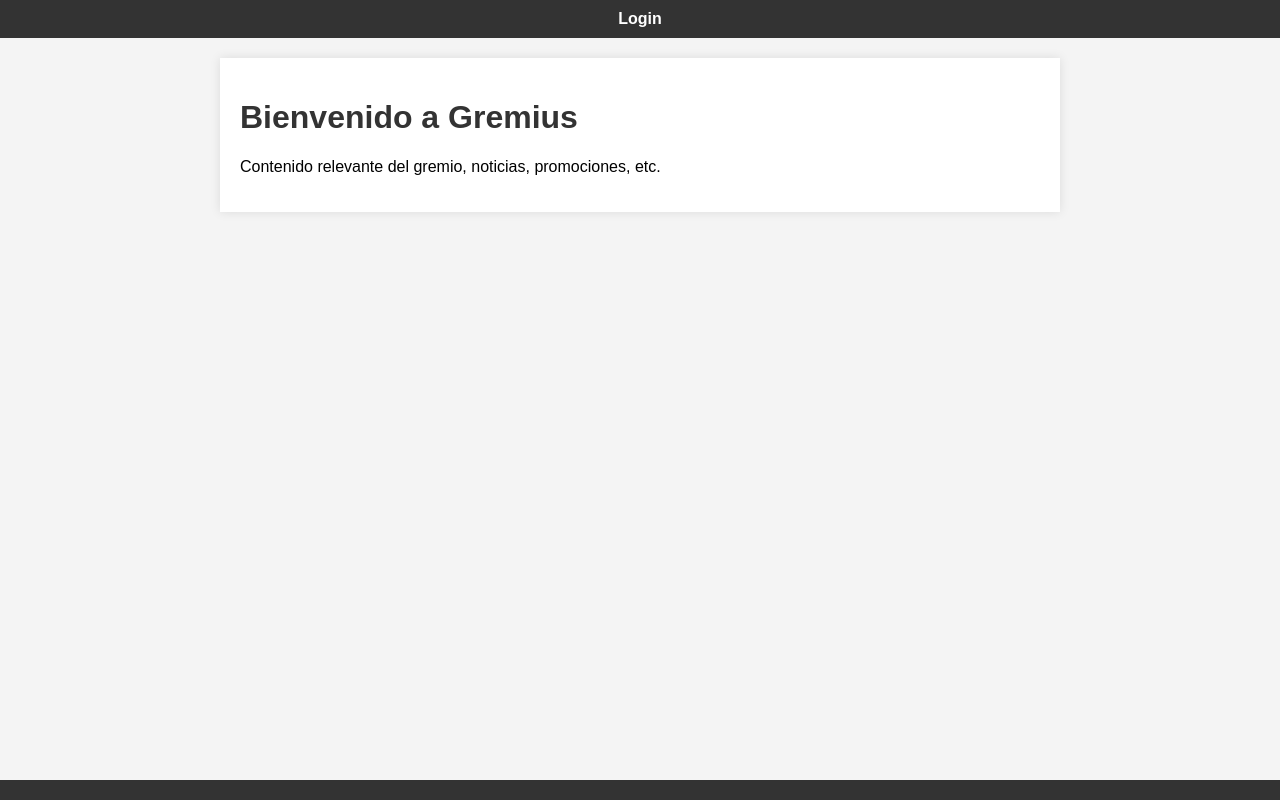
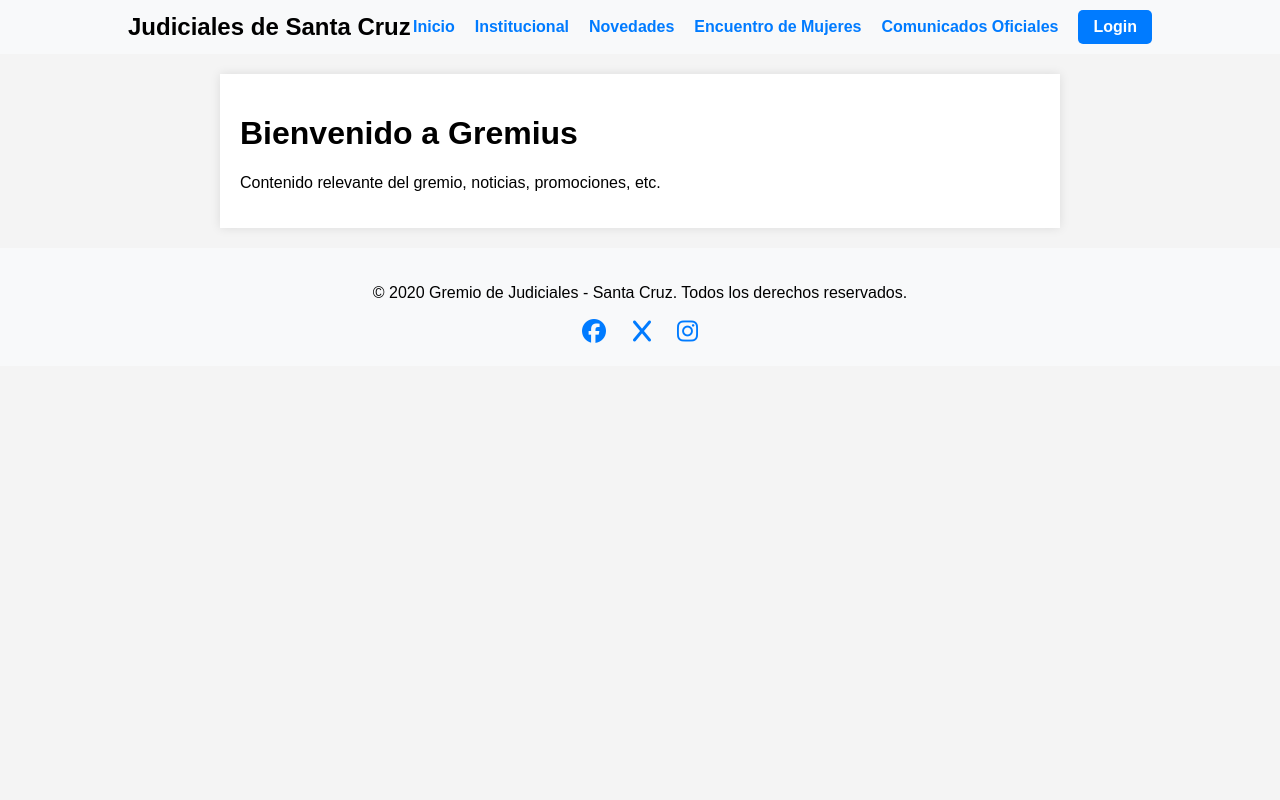
Before and after one commit to NicoButter/gremius_angular, a Django app: template main/templates/index.html in a window 1280 px wide. Run offline with Django 5.2, Linux system fonts and the light colour scheme; the template is opened without the code that fills it: most values are stand-ins (such as "Sample title", 1, 10 or a date in 2020); some libraries are stand-ins or nearby versions.

Commit message:
general updates

```diff
--- a/main/static/main/css/styles.css
+++ b/main/static/main/css/styles.css
@@ -1,6 +1,3 @@
-/* styles.css */
-
-/* Estilos generales */
 body {
     font-family: Arial, sans-serif;
     margin: 0;
@@ -8,26 +5,75 @@ body {
     background-color: #f4f4f4;
 }
 
-/* Estilos del encabezado */
+/* ****************************************************************************************/
+
 header {
-    background-color: #333;
-    color: #fff;
+    background-color: #f8f9fa;
     padding: 10px 0;
-    text-align: center;
 }
 
-header nav a {
-    color: #fff;
-    margin: 0 15px;
-    text-decoration: none;
-    font-weight: bold;
+header .container {
+    width: 80%;
+    margin: 0 auto;
+    display: flex;
+    justify-content: space-between;
+    align-items: center;
 }
 
-header nav a:hover {
-    text-decoration: underline;
+header h1 {
+    font-size: 24px;
+    margin: 0;
 }
 
+/* Estilos para la barra de navegación */
+
+nav {
+    display: flex;
+    align-items: center;
+}
+
+nav .nav-list {
+    list-style: none;
+    padding: 0;
+    margin: 0;
+    display: flex;
+}
+
+nav .nav-list li {
+    margin-right: 20px;
+}
+
+nav .nav-list li a {
+    text-decoration: none;
+    color: #007bff;
+    font-weight: bold;
+    transition: color 0.3s;
+}
+
+nav .nav-list li a:hover {
+    color: #0056b3;
+}
+
+/* Estilo para el botón de login */
+
+.login-button {
+    text-decoration: none;
+    color: #ffffff;
+    background-color: #007bff;
+    padding: 8px 15px;
+    border-radius: 5px;
+    font-weight: bold;
+    transition: background-color 0.3s;
+}
+
+.login-button:hover {
+    background-color: #0056b3;
+}
+
+/********************************************************************************************/
+
 /* Estilos del contenido principal */
+
 main {
     padding: 20px;
     background-color: #fff;
@@ -36,18 +82,35 @@ main {
     box-shadow: 0 0 10px rgba(0, 0, 0, 0.1);
 }
 
-/* Estilos del pie de página */
+/*******************************************************************************************************************/
+
+/* Estilo para el footer */
+
 footer {
-    background-color: #333;
-    color: #fff;
+    background-color: #f8f9fa;
+    padding: 20px 0;
     text-align: center;
-    padding: 10px 0;
-    position: fixed;
-    width: 100%;
-    bottom: 0;
 }
 
-/* Estilos específicos para h1 */
-h1 {
-    color: #333;
+footer .container {
+    width: 80%;
+    margin: 0 auto;
 }
+
+/* Estilo para los enlaces de redes sociales */
+
+.social-media {
+    margin-top: 10px;
+}
+
+.social-media a {
+    color: #007bff;
+    margin: 0 10px;
+    text-decoration: none;
+    font-size: 24px;
+    transition: color 0.3s;
+}
+
+.social-media a:hover {
+    color: #0056b3;
+}
--- a/main/templates/base.html
+++ b/main/templates/base.html
@@ -5,20 +5,56 @@
 <head>
     <meta charset="UTF-8">
     <title>{% block title %}Gremius{% endblock %}</title>
+
+    <script src="https://kit.fontawesome.com/16c678032e.js" crossorigin="anonymous"></script>
+
     <link rel="stylesheet" href="{% static 'main/css/styles.css' %}">
 </head>
 <body>
+
+
+
     <header>
-        <nav>
-            <a href="{% url 'login' %}">Login</a>
-            <!-- Otras enlaces de navegación -->
-        </nav>
+        <div class="container">
+            <h1>Judiciales de Santa Cruz</h1>
+            <nav>
+                <ul class="nav-list">
+                    <li><a href="#">Inicio</a></li>
+                    <li><a href="#">Institucional</a></li>
+                    <li><a href="#">Novedades</a></li>
+                    <li><a href="#">Encuentro de Mujeres</a></li>
+                    <li><a href="#">Comunicados Oficiales</a></li>
+                </ul>
+                <a href="{% url 'login' %}" class="login-button">Login</a>
+            </nav>
+        </div>
     </header>
+
+
+
+
+
+
     <main>
         {% block content %}{% endblock %}
     </main>
+
     <footer>
-        <!-- Información del pie de página -->
+        <div class="container">
+            <p>&copy; {{ current_year }} Gremio de Judiciales - Santa Cruz. Todos los derechos reservados.</p>
+            <div class="social-media">
+                <a href="https://www.facebook.com" target="_blank" aria-label="Facebook">
+                    <i class="fa-brands fa-facebook fa-shake"></i>
+                </a>
+                <a href="https://x.com" target="_blank" aria-label="X">
+                    <i class="fa-solid fa-x fa-shake"></i>
+                </a>
+                <a href="https://www.instagram.com" target="_blank" aria-label="Instagram">
+                    <i class="fa-brands fa-instagram fa-shake"></i>
+                </a>
+            </div>
+        </div>
     </footer>
+
 </body>
 </html>
```
